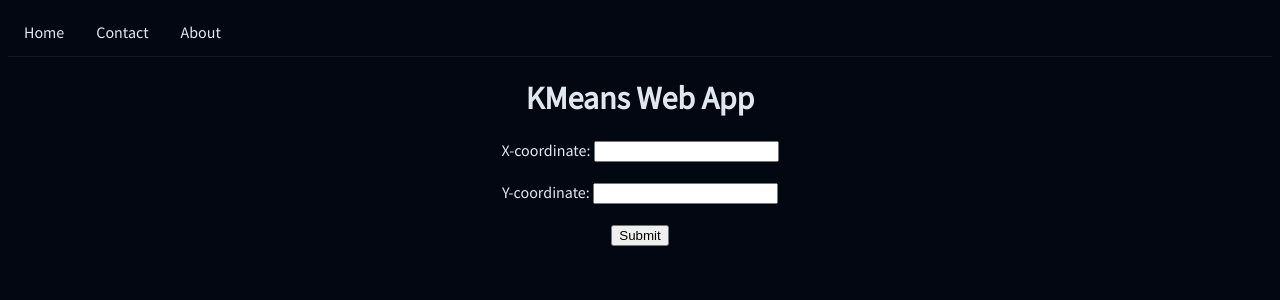
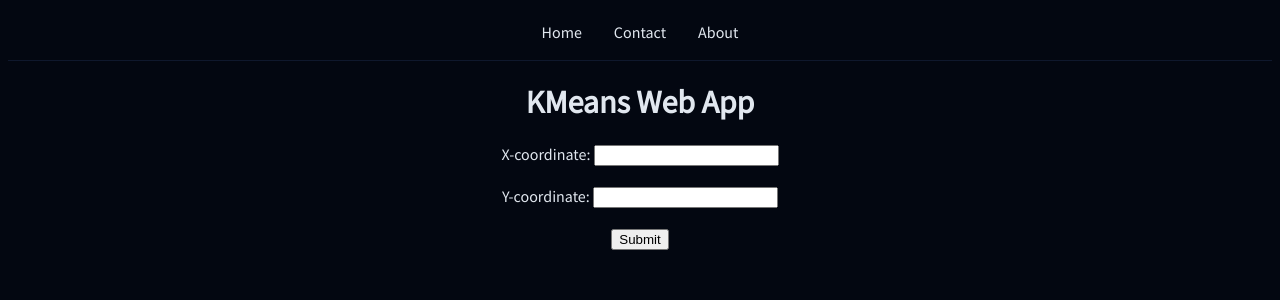
Before and after one commit to rudnam/cs180-project, a Flask app: page / in a window 1280 px wide. Shown: the top 300 px of the page. Run offline with Flask 3, Linux system fonts and the light colour scheme.

Commit message:
Rename folder

```diff
--- a/app/static/styles.css
+++ b/api/static/styles.css
@@ -26,13 +26,19 @@ html {
   font-family: 'Source Sans Pro', sans-serif;
 }
 
+.navbar {
+  margin-left: auto;
+  text-align: center;
+  border-bottom: 1px solid var(--black-hover);
+}
+
 .navbar ul {
+  display: inline-block;
   list-style-type: none;
   margin: 0;
   padding: 0;
   overflow: hidden;
   background-color: var(--black);
-  border-bottom: 1px solid var(--black-hover);
 }
 
 .navbar li {
```
Also changed, not shown: api/app.py (renamed from app/app.py), api/requirements.txt (renamed from app/requirements.txt), api/templates/index.html (renamed from app/templates/index.html), api/vercel.json (added), 2 other files.
